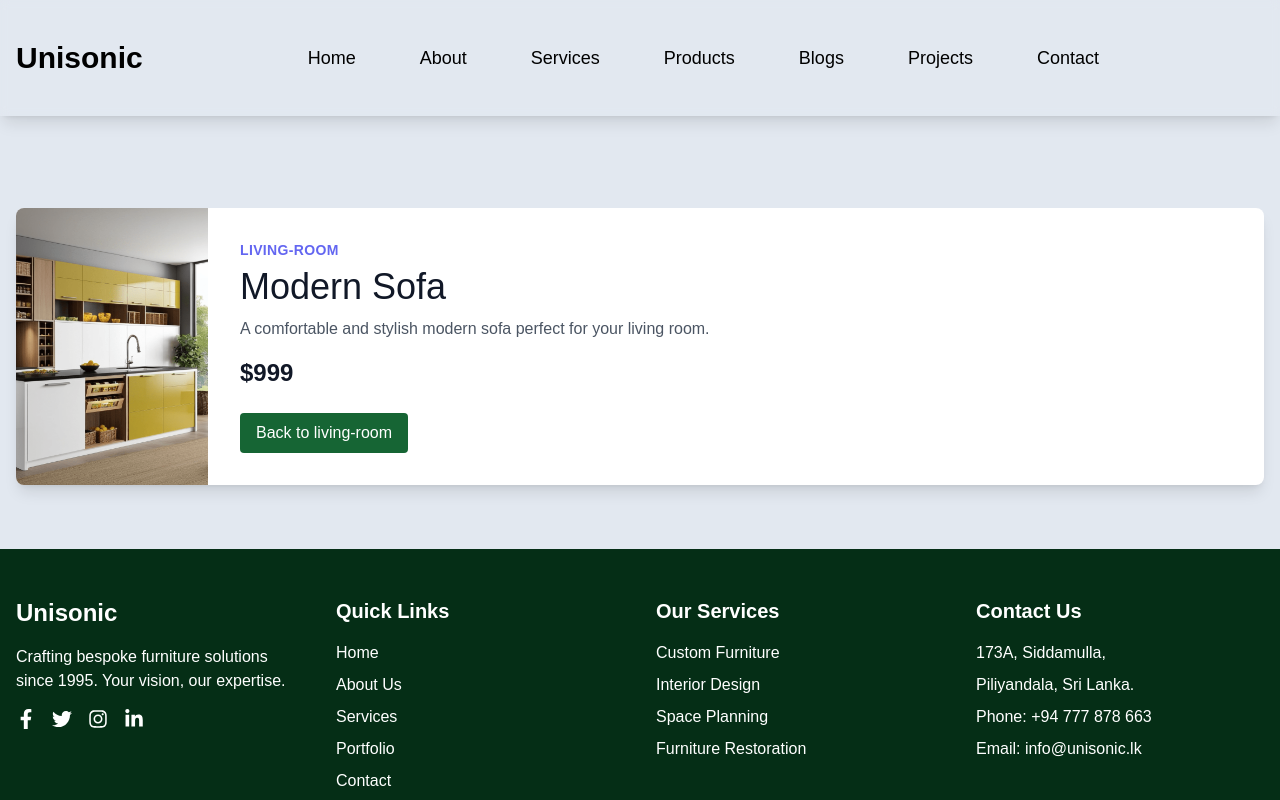
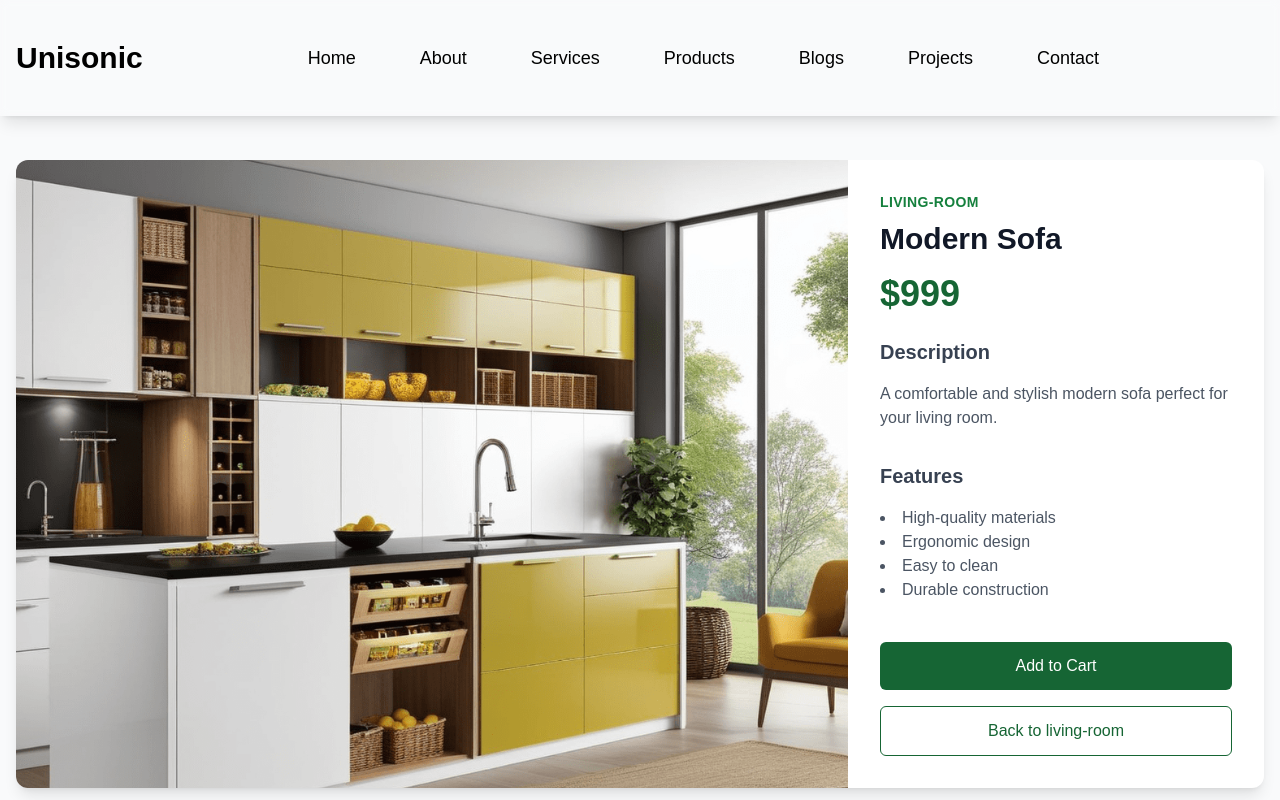
Before and after one commit to thusalapi/UnisonicNextJS, a Next.js app: page /products/living-room/1 in a window 1280 px wide. Shown: the top 800 px of the page. Built offline with nearby package versions, Linux system fonts and the light colour scheme.

Commit message:
update ui

```diff
--- a/src/app/products/[category]/[Id]/page.tsx
+++ b/src/app/products/[category]/[Id]/page.tsx
@@ -3,49 +3,31 @@ import Image from "next/image";
 import Link from "next/link";
 import Navbar from "@/components/Navbar";
 import Footer from "@/components/Footer";
-import { getProductById, products } from "@/constants";
+import { getProductById } from "@/constants";
 
 export default function ProductPage({
   params,
 }: {
   params: { category: string; id?: string; Id?: string };
 }) {
-  // Handle both lowercase 'id' and uppercase 'Id'
   const productId = params.id || params.Id;
-
-  console.log("Params:", params); // Debugging
-  console.log("Product ID:", productId); // Debugging
-  console.log("All products:", products); // Debugging
-
   const product = productId ? getProductById(productId) : null;
-  console.log("Found product:", product); // Debugging
 
   if (!product) {
     return (
-      <div className="flex flex-col min-h-screen bg-slate-200">
+      <div className="flex flex-col min-h-screen bg-gray-50">
         <Navbar textColor="text-black" />
-        <main className="flex-grow container mx-auto px-4 py-16 text-black">
+        <main className="flex-grow container mx-auto px-4 py-16">
           <div className="mt-36 bg-white rounded-lg shadow-lg p-8">
             <h1 className="text-2xl font-bold text-red-600">
               Product not found
             </h1>
             <p className="mt-4">
-              Sorry, we couldn't find a product with ID {params.id} in the{" "}
-              {params.category} category.
-            </p>
-            <p className="mt-4">
-              Debug info:
-              <br />
-              Params: {JSON.stringify(params)}
-              <br />
-              Available products:{" "}
-              {JSON.stringify(
-                products.map((p) => ({ id: p.id, category: p.category }))
-              )}
+              Sorry, we couldn't find the product you're looking for.
             </p>
             <Link
               href="/products/all"
-              className="mt-4 inline-block bg-green-800 text-white px-4 py-2 rounded hover:bg-green-700 transition-colors duration-300"
+              className="mt-6 inline-block bg-green-800 text-white px-6 py-3 rounded-md hover:bg-green-700 transition-colors duration-300"
             >
               Back to All Products
             </Link>
@@ -57,35 +39,59 @@ export default function ProductPage({
   }
 
   return (
-    <div className="flex flex-col min-h-screen bg-slate-200">
+    <div className="flex flex-col min-h-screen bg-gray-50">
       <Navbar textColor="text-black" />
       <main className="flex-grow container mx-auto px-4 py-16">
-        <div className="mt-36 bg-white rounded-lg shadow-lg overflow-hidden">
+        <div className="mt-24 bg-white rounded-xl shadow-lg overflow-hidden">
           <div className="md:flex">
-            <div className="md:flex-shrink-0">
-              <Image
-                src={product.image}
-                alt={product.name}
-                width={500}
-                height={500}
-                className="h-full w-full object-cover md:w-48"
-              />
+            {/* Large Product Image */}
+            <div className="md:w-2/3">
+              <div className="relative h-96 md:h-full">
+                <Image
+                  src={product.image}
+                  alt={product.name}
+                  layout="fill"
+                  objectFit="cover"
+                  className="transition-transform duration-300 hover:scale-105"
+                />
+              </div>
             </div>
-            <div className="p-8">
-              <div className="uppercase tracking-wide text-sm text-indigo-500 font-semibold">
+
+            {/* Product Information */}
+            <div className="md:w-1/3 p-8">
+              <div className="uppercase tracking-wide text-sm text-green-700 font-semibold">
                 {product.category}
               </div>
-              <h1 className="mt-1 text-4xl font-medium leading-tight text-gray-900">
+              <h1 className="mt-2 text-3xl font-bold text-gray-900 leading-tight">
                 {product.name}
               </h1>
-              <p className="mt-2 text-gray-600">{product.description}</p>
-              <p className="mt-4 text-2xl font-bold text-gray-900">
+              <p className="mt-4 text-4xl font-bold text-green-800">
                 ${product.price}
               </p>
-              <div className="mt-6">
+              <div className="mt-6 space-y-4">
+                <h2 className="text-xl font-semibold text-gray-700">
+                  Description
+                </h2>
+                <p className="text-gray-600">{product.description}</p>
+              </div>
+              <div className="mt-8 space-y-4">
+                <h2 className="text-xl font-semibold text-gray-700">
+                  Features
+                </h2>
+                <ul className="list-disc list-inside text-gray-600">
+                  <li>High-quality materials</li>
+                  <li>Ergonomic design</li>
+                  <li>Easy to clean</li>
+                  <li>Durable construction</li>
+                </ul>
+              </div>
+              <div className="mt-10 space-y-4">
+                <button className="w-full bg-green-800 text-white px-6 py-3 rounded-md hover:bg-green-700 transition-colors duration-300">
+                  Add to Cart
+                </button>
                 <Link
                   href={`/products/${product.category}`}
-                  className="inline-block bg-green-800 text-white px-4 py-2 rounded hover:bg-green-700 transition-colors duration-300"
+                  className="block text-center w-full border border-green-800 text-green-800 px-6 py-3 rounded-md hover:bg-green-50 transition-colors duration-300"
                 >
                   Back to {product.category}
                 </Link>
--- a/src/app/products/page.tsx
+++ b/src/app/products/page.tsx
@@ -10,6 +10,10 @@ import img3 from "../../assets/images/img20.png";
 import img4 from "../../assets/images/img21.png";
 
 const categories = [
+  {
+    name: "All",
+    description: "Discover all options to fulfil your dream furniture.",
+  },
   {
     name: "Living Room",
     description: "Stylish and comfortable furniture for your living space.",
```
